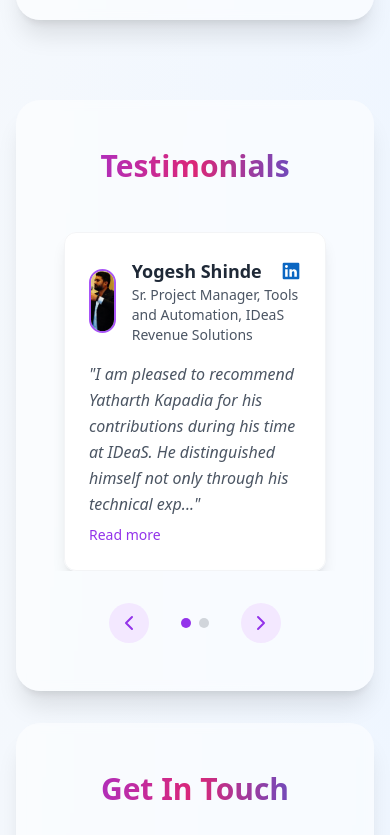
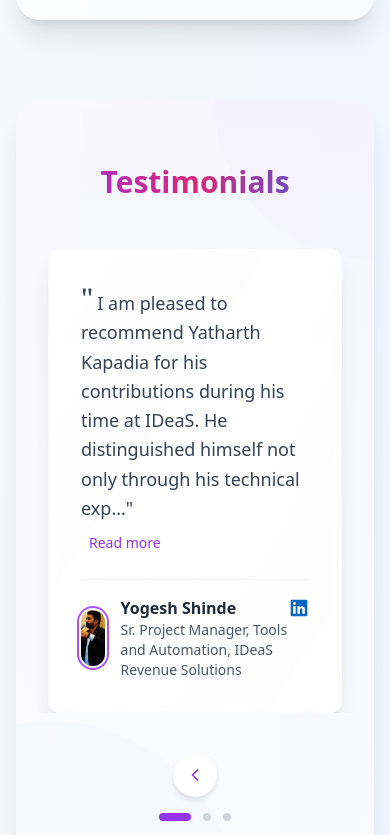
Before and after one commit to yatharthk2/odyssey, a Next.js app in the folder frontend/: page / in a window 390 px wide. Shown: the part 7971-8806 px from the top of the page. Built offline with nearby package versions, Linux system fonts and the light colour scheme.

Commit message:
Add Vignesh Charan's testimonial with image and LinkedIn URL

```diff
--- a/frontend/pages/components/Testimonials.tsx
+++ b/frontend/pages/components/Testimonials.tsx
@@ -1,4 +1,4 @@
-import React, { useState, useEffect } from 'react';
+import React, { useState, useEffect, useRef } from 'react';
 import { motion, AnimatePresence } from 'framer-motion';
 import config from '../index.json';
 import { ChevronLeft, ChevronRight } from 'lucide-react';
@@ -30,25 +30,42 @@ const TestimonialCard: React.FC<TestimonialProps> = ({ name, role, company, cont
 
   return (
     <motion.div
-      className="bg-white/80 dark:bg-gray-800/80 backdrop-blur-sm p-6 rounded-xl shadow-lg border border-gray-100 dark:border-gray-700 flex flex-col h-full mx-4"
-      initial={{ opacity: 0, scale: 0.9 }}
-      animate={{ opacity: 1, scale: 1 }}
-      exit={{ opacity: 0, scale: 0.9 }}
+      className="bg-gradient-to-br from-white/95 to-white/90 dark:from-gray-800/95 dark:to-gray-800/90 backdrop-blur-sm p-8 rounded-xl shadow-xl border border-gray-100/40 dark:border-gray-700/40 flex flex-col h-full mx-4 relative"
+      initial={{ opacity: 0, y: 20 }}
+      animate={{ opacity: 1, y: 0 }}
+      exit={{ opacity: 0, y: -20 }}
       transition={{ duration: 0.5 }}
     >
-      <div className="flex items-center mb-4">
+
+
+      <div className="mb-6 flex-grow">
+        <p className="text-gray-700 dark:text-gray-200 leading-relaxed text-lg first-letter:text-3xl first-letter:font-serif first-letter:mr-1">
+          "{truncatedContent}"
+        </p>
+
+        {shouldTruncate && (
+          <button
+            className="text-purple-600 dark:text-purple-400 mt-2 text-sm font-medium hover:underline focus:outline-none focus:ring-2 focus:ring-purple-500 focus:ring-offset-2 dark:focus:ring-offset-gray-800 rounded px-2 py-0.5"
+            onClick={() => setIsExpanded(!isExpanded)}
+          >
+            {isExpanded ? 'Read less' : 'Read more'}
+          </button>
+        )}
+      </div>
+
+      <div className="mt-auto pt-4 border-t border-gray-100 dark:border-gray-700 flex items-center">
         {imageUrl ? (
-          <div className="h-16 w-16 rounded-full overflow-hidden mr-4 border-2 border-purple-500">
+          <div className="h-14 w-14 rounded-full overflow-hidden mr-4 ring-2 ring-purple-500 ring-offset-2 dark:ring-offset-gray-800">
             <img src={imageUrl} alt={name} className="h-full w-full object-cover" />
           </div>
         ) : (
-          <div className="h-16 w-16 rounded-full mr-4 flex items-center justify-center bg-gradient-to-r from-purple-500 to-blue-600 text-white font-bold text-2xl">
+          <div className="h-14 w-14 rounded-full mr-4 flex items-center justify-center bg-gradient-to-br from-purple-500 to-indigo-600 text-white font-bold text-xl shadow-md">
             {name.charAt(0)}
           </div>
         )}
         <div className="flex-grow">
           <div className="flex items-center justify-between">
-            <h3 className="font-bold text-lg text-gray-800 dark:text-gray-200">{name}</h3>
+            <h3 className="font-bold text-gray-800 dark:text-gray-200">{name}</h3>
             {linkedinUrl && (
               <a
                 href={linkedinUrl}
@@ -64,17 +81,6 @@ const TestimonialCard: React.FC<TestimonialProps> = ({ name, role, company, cont
           <p className="text-sm text-gray-600 dark:text-gray-400">{role}{company && `, ${company}`}</p>
         </div>
       </div>
-      <div className="flex-grow">
-        <p className="text-gray-600 dark:text-gray-300 italic leading-relaxed">"{truncatedContent}"</p>
-        {shouldTruncate && (
-          <button
-            className="text-purple-600 dark:text-purple-400 mt-2 text-sm font-medium hover:underline focus:outline-none"
-            onClick={() => setIsExpanded(!isExpanded)}
-          >
-            {isExpanded ? 'Read less' : 'Read more'}
-          </button>
-        )}
-      </div>
     </motion.div>
   );
 };
@@ -82,12 +88,16 @@ const TestimonialCard: React.FC<TestimonialProps> = ({ name, role, company, cont
 const Testimonials: React.FC = () => {
   const { title, subtitle, items } = config.testimonials;
   const [currentIndex, setCurrentIndex] = useState(0);
-  const [displayCount, setDisplayCount] = useState(1); // Number of testimonials to show at once
+  const [displayCount, setDisplayCount] = useState(1);
+  const [autoRotate, setAutoRotate] = useState(true);
+  const timerRef = useRef<NodeJS.Timeout | null>(null);
 
   // Update display count based on screen width
   useEffect(() => {
     const handleResize = () => {
-      if (window.innerWidth >= 1024) {
+      if (window.innerWidth >= 1280) {
+        setDisplayCount(3); // Show 3 on extra large screens
+      } else if (window.innerWidth >= 1024) {
         setDisplayCount(2); // Show 2 on large screens
       } else {
         setDisplayCount(1); // Show 1 on smaller screens
@@ -99,22 +109,52 @@ const Testimonials: React.FC = () => {
     return () => window.removeEventListener('resize', handleResize);
   }, []);
 
+  // Auto-rotation
+  useEffect(() => {
+    if (!autoRotate || items.length <= displayCount) return;
+
+    timerRef.current = setInterval(() => {
+      setCurrentIndex((prevIndex) =>
+        prevIndex + displayCount >= items.length ? 0 : prevIndex + displayCount
+      );
+    }, 7000); // Rotate every 7 seconds
+
+    return () => {
+      if (timerRef.current) clearInterval(timerRef.current);
+    };
+  }, [autoRotate, displayCount, items.length, currentIndex]);
+
   const nextSlide = () => {
+    if (timerRef.current) clearInterval(timerRef.current);
     setCurrentIndex((prevIndex) =>
       prevIndex + displayCount >= items.length
         ? 0
         : prevIndex + displayCount
     );
+    // Restart auto-rotation
+    setAutoRotate(true);
   };
 
   const prevSlide = () => {
+    if (timerRef.current) clearInterval(timerRef.current);
     setCurrentIndex((prevIndex) =>
       prevIndex - displayCount < 0
         ? Math.max(0, items.length - displayCount)
         : prevIndex - displayCount
     );
+    // Restart auto-rotation
+    setAutoRotate(true);
   };
 
+  const jumpToSlide = (index: number) => {
+    if (timerRef.current) clearInterval(timerRef.current);
+    setCurrentIndex(index * displayCount);
+    // Restart auto-rotation
+    setAutoRotate(true);
+  };
+
+  const maxIndex = Math.ceil(items.length / displayCount);
+  const currentPage = Math.floor(currentIndex / displayCount);
   const visibleTestimonials = items.slice(currentIndex, currentIndex + displayCount);
 
   return (
@@ -123,30 +163,53 @@ const Testimonials: React.FC = () => {
       initial={{ opacity: 0 }}
       whileInView={{ opacity: 1 }}
       viewport={{ once: true }}
-      className="py-12 sm:py-20 bg-white/50 dark:bg-gray-800/50 backdrop-blur-sm rounded-3xl my-8 sm:my-20 shadow-xl"
+      className="py-16 sm:py-24 bg-gradient-to-b from-purple-50/60 to-white/60 dark:from-gray-900/60 dark:to-gray-800/60 backdrop-blur-sm rounded-3xl my-12 sm:my-24 shadow-xl relative overflow-hidden"
+      onMouseEnter={() => setAutoRotate(false)}
+      onMouseLeave={() => setAutoRotate(true)}
+      aria-label="Customer testimonials"
     >
-      <div className="max-w-7xl mx-auto px-4 sm:px-6">
-        <div className="text-center mb-12">
-          <h2 className="text-3xl sm:text-4xl font-bold mb-4 bg-gradient-to-r from-purple-600 via-pink-600 to-blue-600 bg-clip-text text-transparent">
+      {/* Background decoration */}
+      <div className="absolute inset-0 overflow-hidden opacity-10">
+        <div className="absolute -top-40 -right-40 w-80 h-80 rounded-full bg-purple-300/30"></div>
+        <div className="absolute -bottom-40 -left-40 w-96 h-96 rounded-full bg-blue-300/30"></div>
+      </div>
+
+      <div className="max-w-7xl mx-auto px-4 sm:px-6 lg:px-8 relative z-10">
+        <div className="text-center mb-12 sm:mb-16">
+          <motion.h2
+            className="text-3xl sm:text-5xl font-bold mb-6 bg-gradient-to-r from-purple-600 via-pink-600 to-blue-600 bg-clip-text text-transparent"
+            initial={{ opacity: 0, y: -20 }}
+            whileInView={{ opacity: 1, y: 0 }}
+            viewport={{ once: true }}
+            transition={{ duration: 0.5, delay: 0.2 }}
+          >
             {title}
-          </h2>
-          <p className="text-gray-700 dark:text-gray-300 max-w-3xl mx-auto">
+          </motion.h2>
+          <motion.p
+            className="text-gray-700 dark:text-gray-300 max-w-3xl mx-auto text-lg"
+            initial={{ opacity: 0 }}
+            whileInView={{ opacity: 1 }}
+            viewport={{ once: true }}
+            transition={{ duration: 0.5, delay: 0.3 }}
+          >
             {subtitle}
-          </p>
+          </motion.p>
         </div>
 
-        <div className="relative px-4">
+        <div className="relative">
           <div className="overflow-hidden">
-            <div className={`flex flex-col lg:flex-row justify-center ${items.length <= displayCount ? 'gap-6' : ''}`}>
+            <div className={`flex flex-col lg:flex-row justify-center gap-6 lg:gap-8`}>
               <AnimatePresence mode="wait">
                 {visibleTestimonials.map((testimonial, index) => (
                   <motion.div
                     key={`${currentIndex}-${index}`}
-                    className="w-full lg:w-1/2 flex-shrink-0"
+                    className={`w-full ${
+                      displayCount === 3 ? 'lg:w-1/3' : displayCount === 2 ? 'lg:w-1/2' : 'max-w-2xl mx-auto'
+                    }`}
                     initial={{ opacity: 0, x: 50 }}
                     animate={{ opacity: 1, x: 0 }}
                     exit={{ opacity: 0, x: -50 }}
-                    transition={{ duration: 0.5 }}
+                    transition={{ duration: 0.5, delay: index * 0.1 }}
                   >
                     <TestimonialCard {...testimonial} />
                   </motion.div>
@@ -156,40 +219,42 @@ const Testimonials: React.FC = () => {
           </div>
 
           {items.length > displayCount && (
-            <div className="flex justify-center items-center mt-8 gap-8">
+            <div className="flex flex-col sm:flex-row justify-between items-center mt-10 max-w-3xl mx-auto">
               <button
                 onClick={prevSlide}
-                className="p-2 rounded-full bg-purple-100 dark:bg-gray-700 hover:bg-purple-200 dark:hover:bg-gray-600 transition-colors"
-                aria-label="Previous testimonial"
+                className="p-3 rounded-full bg-white dark:bg-gray-700 hover:bg-purple-100 dark:hover:bg-purple-900/30 transition-colors shadow-md group"
+                aria-label="Previous testimonials"
               >
-                <ChevronLeft className="w-6 h-6 text-purple-600 dark:text-purple-400" />
+                <ChevronLeft className="w-5 h-5 text-purple-600 dark:text-purple-400 group-hover:scale-110 transition-transform" />
               </button>
 
               {/* Pagination indicators */}
-              <div className="flex gap-2">
-                {Array.from({ length: Math.ceil(items.length / displayCount) }).map((_, idx) => (
+              <div className="flex gap-3 my-4 sm:my-0">
+                {Array.from({ length: maxIndex }).map((_, idx) => (
                   <button
                     key={idx}
-                    onClick={() => setCurrentIndex(idx * displayCount)}
-                    className={`w-2.5 h-2.5 rounded-full transition-colors ${
-                      Math.floor(currentIndex / displayCount) === idx
-                        ? 'bg-purple-600'
-                        : 'bg-gray-300 dark:bg-gray-600'
+                    onClick={() => jumpToSlide(idx)}
+                    className={`transition-all duration-300 rounded ${
+                      currentPage === idx
+                        ? 'w-8 h-2 bg-purple-600 dark:bg-purple-500'
+                        : 'w-2 h-2 bg-gray-300 dark:bg-gray-600 hover:bg-purple-400 dark:hover:bg-purple-700'
                     }`}
-                    aria-label={`Go to slide ${idx + 1}`}
+                    aria-label={`Go to testimonial group ${idx + 1}`}
+                    aria-current={currentPage === idx ? 'true' : 'false'}
                   />
                 ))}
               </div>
 
               <button
                 onClick={nextSlide}
-                className="p-2 rounded-full bg-purple-100 dark:bg-gray-700 hover:bg-purple-200 dark:hover:bg-gray-600 transition-colors"
-                aria-label="Next testimonial"
+                className="p-3 rounded-full bg-white dark:bg-gray-700 hover:bg-purple-100 dark:hover:bg-purple-900/30 transition-colors shadow-md group"
+                aria-label="Next testimonials"
               >
-                <ChevronRight className="w-6 h-6 text-purple-600 dark:text-purple-400" />
+                <ChevronRight className="w-5 h-5 text-purple-600 dark:text-purple-400 group-hover:scale-110 transition-transform" />
               </button>
             </div>
           )}
+
         </div>
       </div>
     </motion.section>
--- a/frontend/pages/index.json
+++ b/frontend/pages/index.json
@@ -172,6 +172,14 @@
         "content": "I had the privilege of working with Yatharth at Outspeed, where he quickly became an invaluable member of our team. Yatharth is knowledgeable and meticulous in understanding and modeling machine learning problems. His eagerness to contribute was evident when he swiftly took on a complex project and provided a solution that significantly increased productivity within just one month of joining my team.\n\nYatharth's hands-on experience with machine learning and generative AI allows him to solve problems effectively and efficiently. He is never shy about sharing innovative ideas and consistently delivers elegant solutions. I am also impressed by his business acumen at such an early stage in his career.\n\nAny AI and machine learning team would greatly benefit from Yatharth’s proficiency, adaptability, and problem-solving mindset. I highly recommend him for any opportunity that requires technical expertise and a commitment to excellence.",
         "imageUrl": "Testimonial/janak.jpeg",
         "linkedinUrl": "https://www.linkedin.com/in/janakagrawal/"
+      },
+      {
+        "name": "Vignesh Charan",
+        "role": "Software Developer 2",
+        "company": "Amazon",
+        "content": "I've had the chance to work with Yatharth in several different settings, and he's consistently impressed me. We first collaborated on a research project tackling 3D image reconstruction with multiple GANs architectures - not an easy problem, but he had this knack for breaking it down into manageable parts when the rest of us were getting stuck. We later teamed up for a hackathon where his quick thinking saved us countless hours. Most recently, we were colleagues at Quidich Innovation Labs, where I got to see his work ethic day-to-day. What stands out about Yatharth isn't just his technical skills but he takes an extra mile to make things better - whether it's streamlining a workflow or pushing a project to the next level. Great teammate, sharp mind, and someone I'd gladly work with again.",
+        "imageUrl": "Testimonial/vignesh.jpeg",
+        "linkedinUrl": "https://www.linkedin.com/in/vignesh-charan/"
       }
     ]
   },
```
Also changed, not shown: frontend/public/Testimonial/vignesh.jpeg (added).
